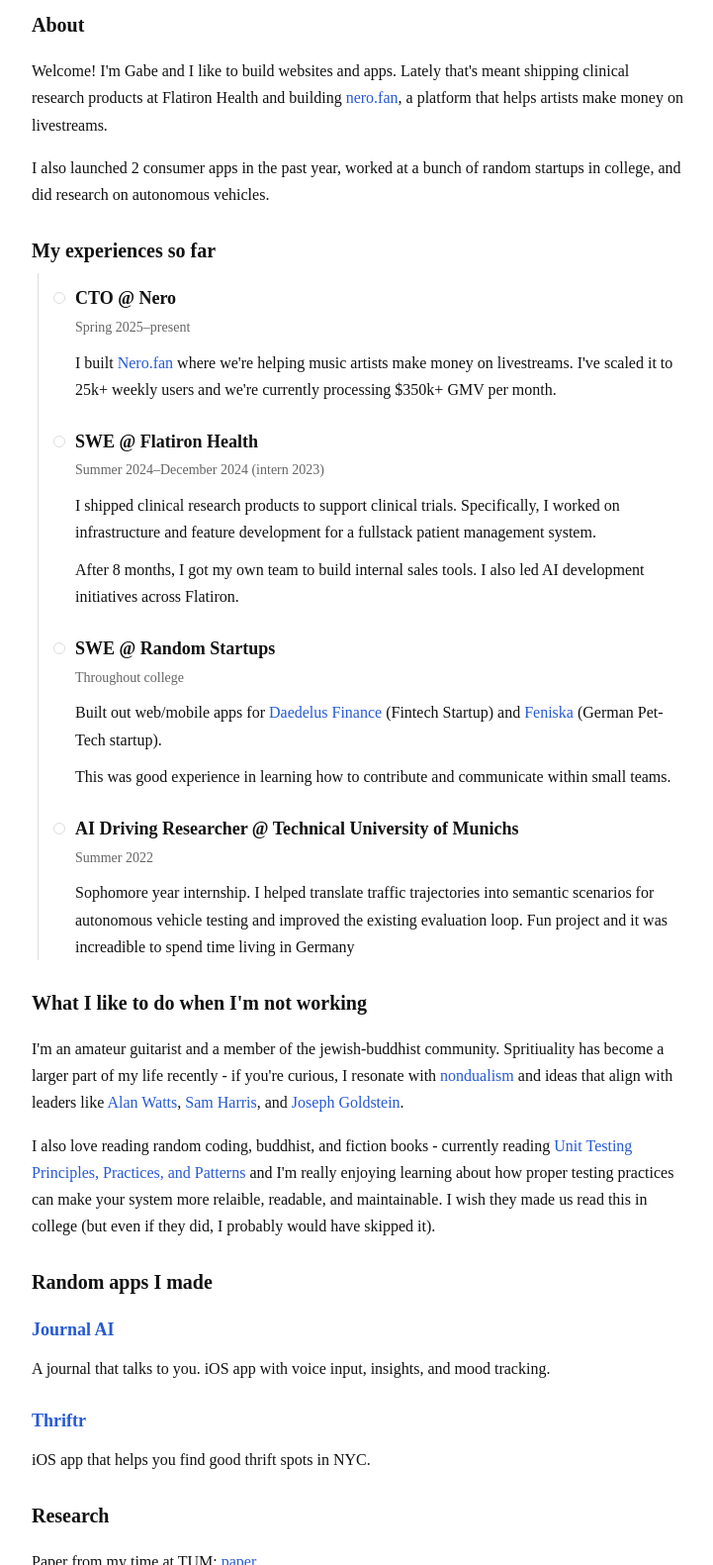
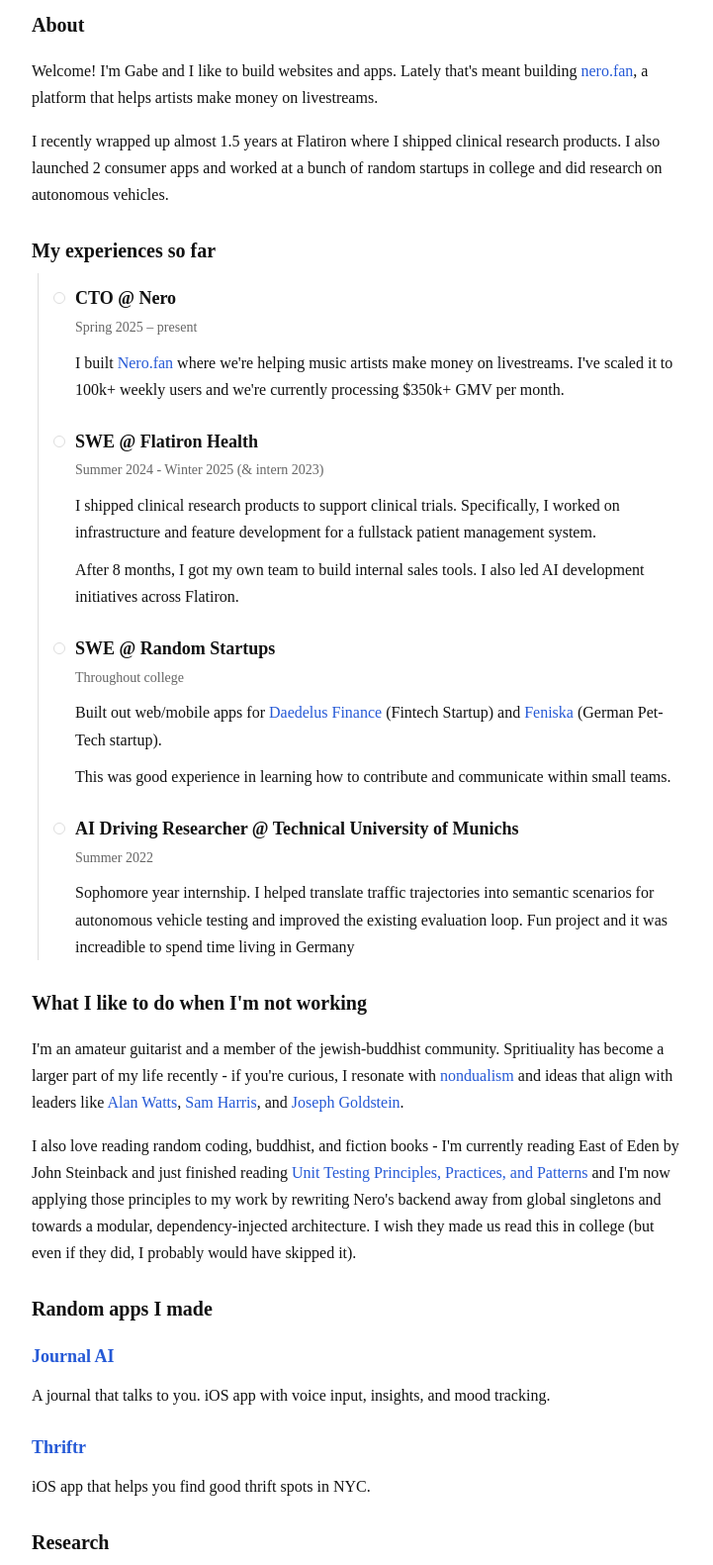
Before and after one commit to gcohen1928/gabrielcohen.co, a plain HTML site: page index.html in a window 1280 px wide. Shown: the part 140-1721 px from the top of the page at 99% size, without its empty margins (278-999 px from the left). Drawn offline with Linux system fonts and the light colour scheme.

Commit message:
Refine personal description in index.html to highlight recent experiences and achievements; update work experience details for clarity and accuracy.

```diff
--- a/index.html
+++ b/index.html
@@ -48,9 +48,9 @@
 
       <section>
         <h2>About</h2>
-        <p>Welcome! I'm Gabe and I like to build websites and apps. Lately that's meant shipping clinical research products at Flatiron Health and building <a href="https://www.nero.fan/" rel="noopener" target="_blank">nero.fan</a>,
+        <p>Welcome! I'm Gabe and I like to build websites and apps. Lately that's meant building <a href="https://www.nero.fan/" rel="noopener" target="_blank">nero.fan</a>,
             a platform that helps artists make money on livestreams.</p>
-        <p>I also launched 2 consumer apps in the past year, worked at a bunch of random startups in college, and did research on autonomous vehicles.</p>
+        <p>I recently wrapped up almost 1.5 years at Flatiron where I shipped clinical research products. I also launched 2 consumer apps and worked at a bunch of random startups in college and did research on autonomous vehicles.</p>
       </section>
 
       <section class="work timeline">
@@ -58,13 +58,13 @@
 
         <div class="item">
           <div class="role">CTO @ Nero</div>
-          <div class="meta">Spring 2025–present</div>
-          <p>I built <a href="https://www.nero.fan/" rel="noopener" target="_blank">Nero.fan</a> where we're helping music artists make money on livestreams. I've scaled it to 25k+ weekly users and we're currently processing $350k+ GMV per month.</p>
+          <div class="meta">Spring 2025 – present</div>
+          <p>I built <a href="https://www.nero.fan/" rel="noopener" target="_blank">Nero.fan</a> where we're helping music artists make money on livestreams. I've scaled it to 100k+ weekly users and we're currently processing $350k+ GMV per month.</p>
         </div>
 
         <div class="item">
           <div class="role">SWE @ Flatiron Health</div>
-          <div class="meta">Summer 2024–December 2024 (intern 2023)</div>
+          <div class="meta">Summer 2024 - Winter 2025 (& intern 2023)</div>
           <p>I shipped clinical research products to support clinical trials. Specifically, I worked on infrastructure and feature development for a fullstack patient management system.</p>
           <p>After 8 months, I got my own team to build internal sales tools. I also led AI development initiatives across Flatiron.</p>
         </div>
@@ -86,7 +86,7 @@
       <section>
         <h2>What I like to do when I'm not working</h2>
         <p>I'm an amateur guitarist and a member of the jewish-buddhist community. Spritiuality has become a larger part of my life recently - if you're curious, I resonate with <a href="https://www.reddit.com/r/Buddhism/comments/1htrm99/can_someone_please_explain_non_dualism_to_me/" rel="noopener" target="_blank">nondualism</a> and ideas that align with leaders like <a href="https://www.youtube.com/@AlanWattsOrg/videos" rel="noopener" target="_blank">Alan Watts</a>, <a href="https://dynamic.wakingup.com/guestpass/SCAA8D32B" rel="noopener" target="_blank">Sam Harris</a>, and <a href="https://www.youtube.com/watch?v=yddQJkts2Tc" rel="noopener" target="_blank">Joseph Goldstein</a>.</p>
-        <p>I also love reading random coding, buddhist, and fiction books - currently reading <a href="https://www.oreilly.com/library/view/unit-testing-principles/9781617296277/" rel="noopener" target="_blank">Unit Testing Principles, Practices, and Patterns</a> and I'm really enjoying learning about how proper testing practices can make your system more relaible, readable, and maintainable. I wish they made us read this in college (but even if they did, I probably would have skipped it).</p>
+        <p>I also love reading random coding, buddhist, and fiction books - I'm currently reading East of Eden by John Steinback and just finished reading <a href="https://www.oreilly.com/library/view/unit-testing-principles/9781617296277/" rel="noopener" target="_blank">Unit Testing Principles, Practices, and Patterns</a> and I'm now applying those principles to my work by rewriting Nero's backend away from global singletons and towards a modular, dependency-injected architecture. I wish they made us read this in college (but even if they did, I probably would have skipped it).</p>
       </section>
 
       <section>
```
Also changed, not shown: paper.html (line endings or trailing spaces).
